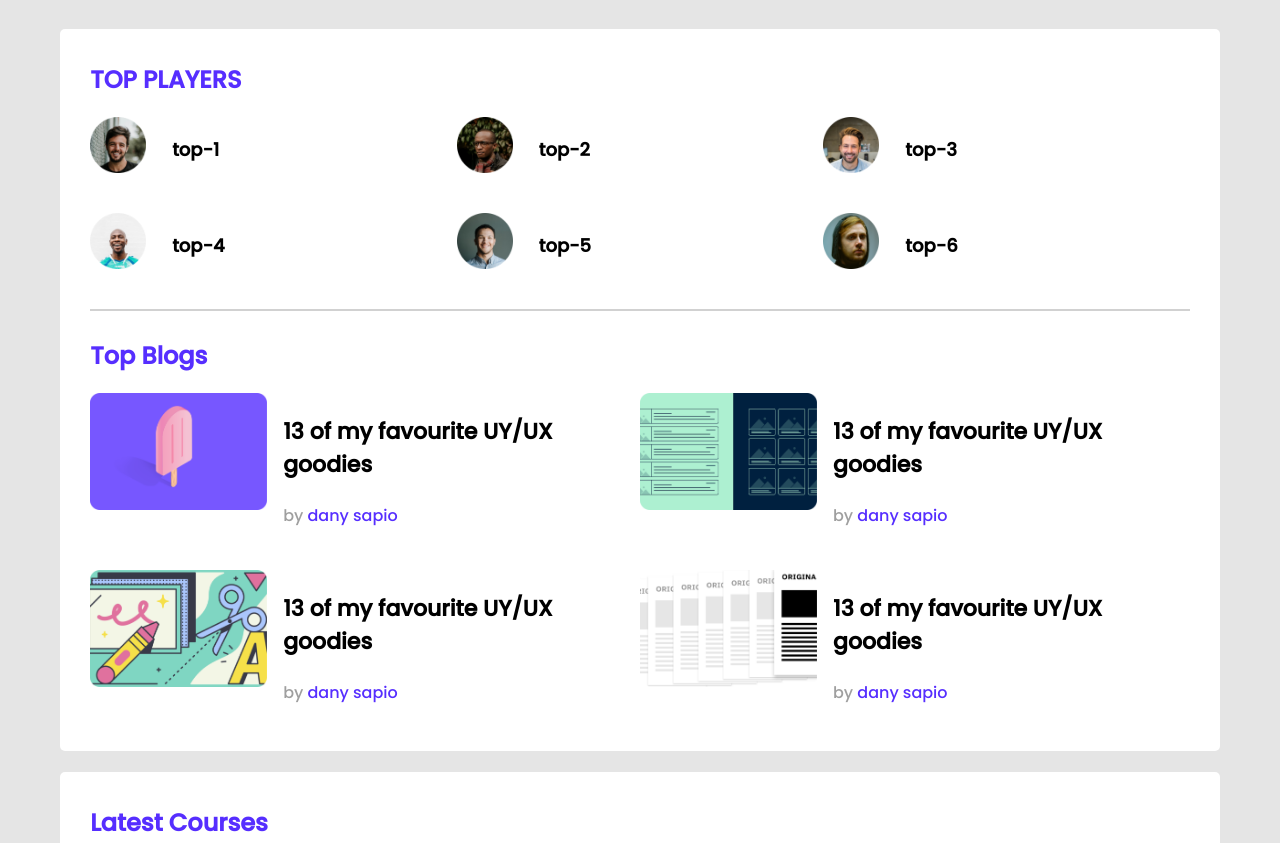
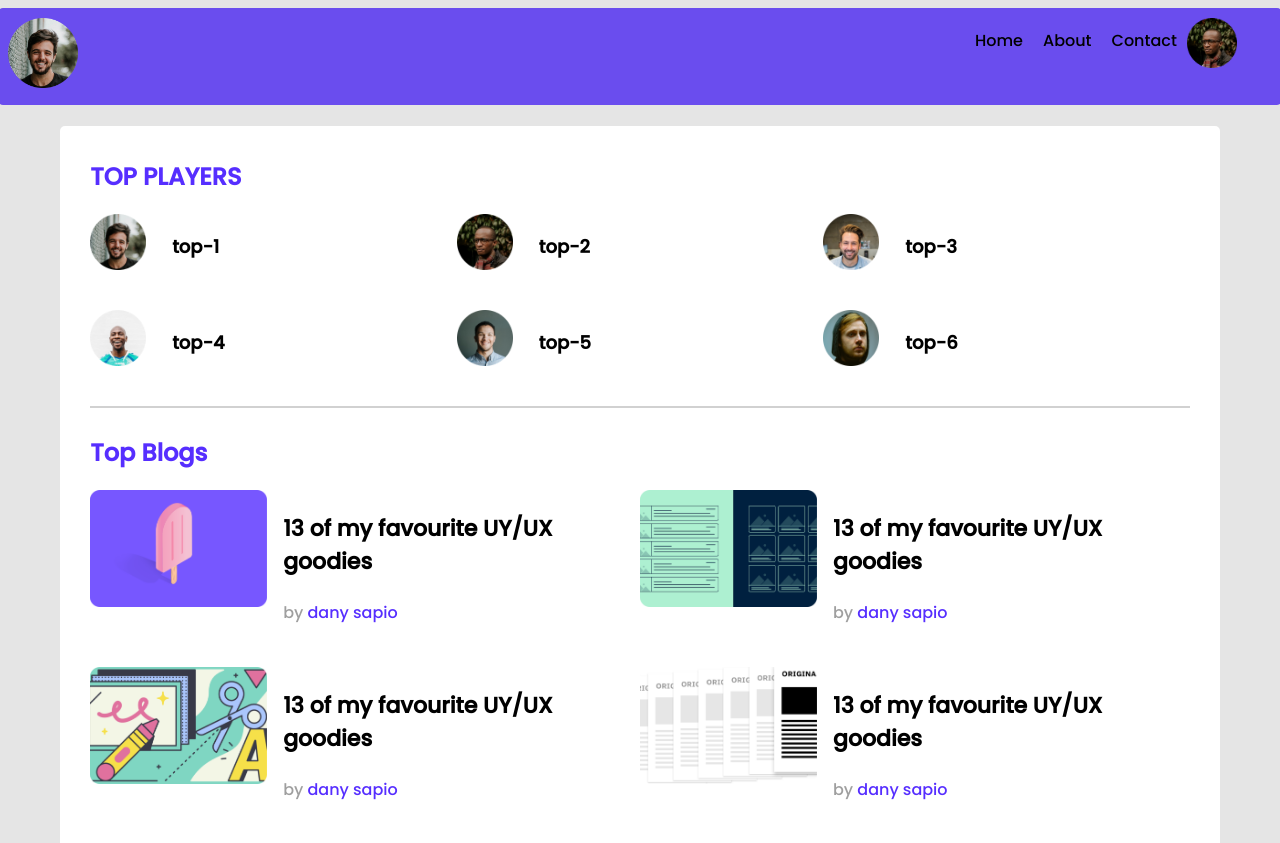
Before and after one commit to Mahmudul-Hasan-dev/leader-Board-design, a plain HTML site: page index.html in a window 1280 px wide. Shown: the top 843 px of the page. Drawn offline with Linux system fonts and the light colour scheme.

Commit message:
menu added

```diff
--- a/index.html
+++ b/index.html
@@ -19,6 +19,20 @@
     </header>
     <!----------------------------------------- header end ----------------------------------->
     <main>
+        <section class="menus">
+            <div class="logo">
+                <img src="images/players/player-1.png" width="70px" height="70px" alt="">
+            </div>
+            <div class="menu">
+                <div class="menu-item">
+                    <div class="home">Home</div>
+                    <div class="about">About</div>
+                    <div class="contact">Contact</div>
+                </div>
+                <div class="profile-tag"><img src="images/players/player-2.png" width="50px" height="50px" alt=""></div>
+            </div>
+
+        </section>
         <!-- --------------------------------Top player and top blogs section ----------------->
         <section class="container">
             <div class="top-players">
--- a/styles/style.css
+++ b/styles/style.css
@@ -22,6 +22,32 @@ main{
 hr{
     border:1px solid #D1D1D1;
     margin-bottom: 27px;
+}
+/* =======================================menu design ========================================= */
+.menus{
+    background-color: rgb(106, 77, 238);
+    display: grid;
+    grid-template-columns: repeat(2,1fr);
+    grid-column-gap: 650px;
+    padding: 10px;
+    border-radius: 5px;
+    width: 100%;
+}
+.menu{
+    display: flex;
+    align-items: right;
+}
+.menu-item{
+    display: flex;
+}
+.home{
+    padding: 10px;
+}
+.about{
+    padding: 10px;
+}
+.contact{
+    padding: 10px;
 }
 
 /*========================================= top player styles ==================================*/
```
